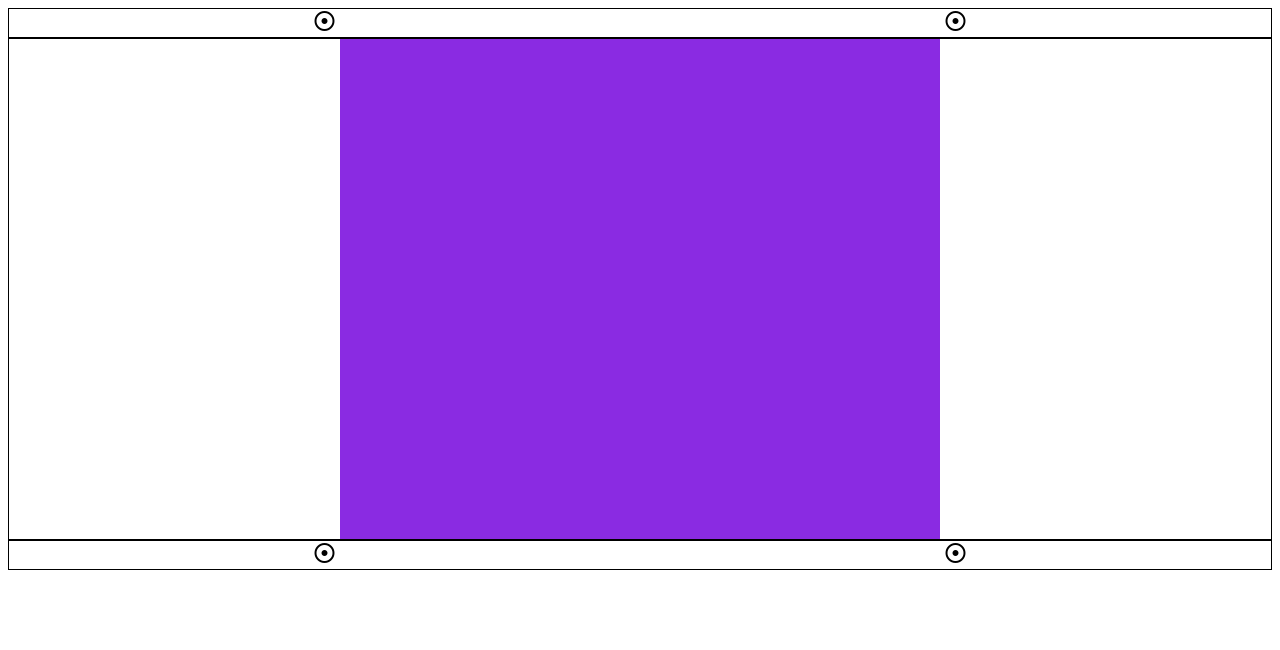
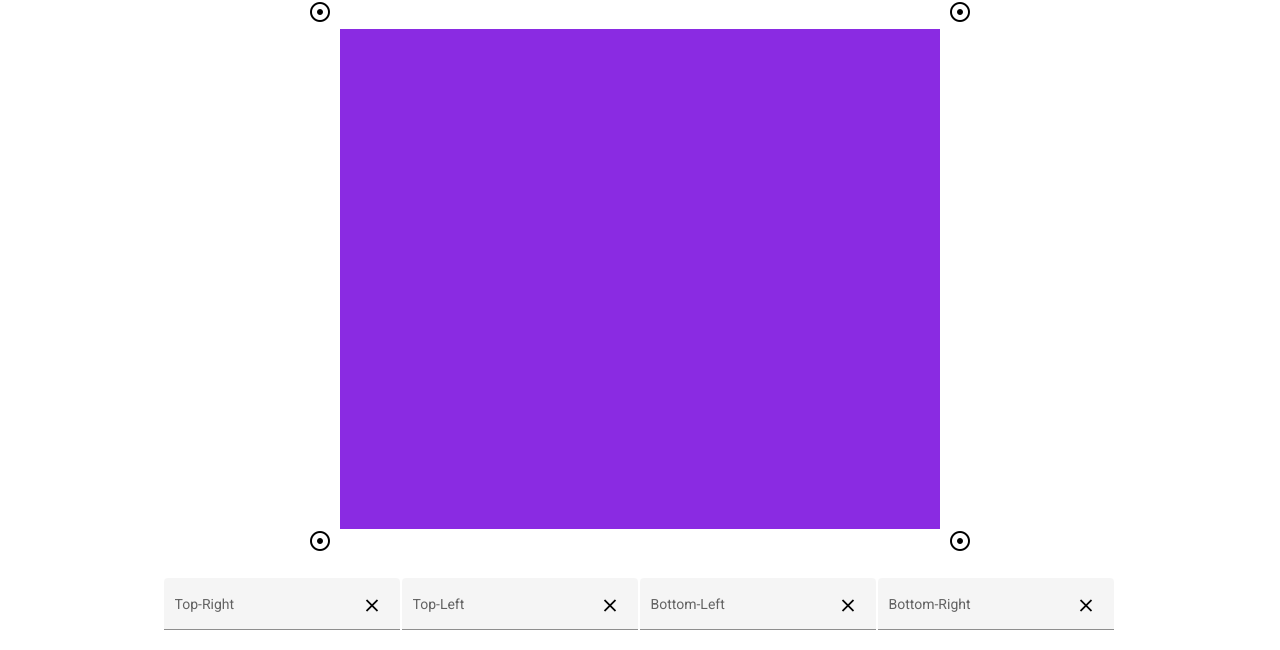
Before and after one commit to dalmasiof/borderRadiusApp, an Angular app: page / in a window 1280 px wide. Shown: the top 650 px of the page. Built offline with nearby package versions, Linux system fonts and the light colour scheme.

Commit message:
start the inputs

```diff
--- a/angular.json
+++ b/angular.json
@@ -30,6 +30,7 @@
               "src/assets"
             ],
             "styles": [
+              "./node_modules/@angular/material/prebuilt-themes/indigo-pink.css",
               "src/styles.css"
             ],
             "scripts": []
@@ -97,6 +98,7 @@
               "src/assets"
             ],
             "styles": [
+              "./node_modules/@angular/material/prebuilt-themes/indigo-pink.css",
               "src/styles.css"
             ],
             "scripts": []
--- a/src/app/app.component.css
+++ b/src/app/app.component.css
@@ -1,15 +1,21 @@
 .outerBox{
-    border: 1px solid black
+    /* border: 1px solid black */
 }
 #innerBox{
-
     background-color: blueviolet;
     width: 600px !important;
     height: 500px !important;
-
 }
 
 .point{
     user-select: none;
     cursor: pointer;
 }
+
+.field{
+        width: 100px !important;
+}
+
+mat-form-field{
+    margin-right: 2px;
+}
--- a/src/app/app.component.html
+++ b/src/app/app.component.html
@@ -1,22 +1,20 @@
-<div  class="outerBox" fxLayout="row" fxLayoutAlign="space-around center">
-  <div fxFLex="50">
+<div fxLayout="row" fxLayoutAlign="space-around center">
+  <div fxFLex="50" style="display: block;">
 
 
-      <mat-icon (mousedown)="pointDown('Tl')"
-      id="Tl" class="material-icons-outlined point">adjust</mat-icon>
-
+    <mat-icon (mousedown)="pointDown('Tl')" id="Tl" class="material-icons-outlined point">adjust</mat-icon>
 
   </div>
 
+
   <div fxFLex="50">
-    <mat-icon (mousedown)="pointDown('Tr')"
-    id="Tr" class="material-icons-outlined point">adjust</mat-icon>
+    <mat-icon (mousedown)="pointDown('Tr')" id="Tr" class="material-icons-outlined point">adjust</mat-icon>
 
   </div>
 
 </div>
 
-<div class="outerBox" fxLayout="row" fxLayoutAlign="space-around center">
+<div fxLayout="row" fxLayoutAlign="space-around center">
   <div fxFLex="20">
 
   </div>
@@ -30,18 +28,57 @@
 </div>
 
 
-<div class="outerBox" fxLayout="row" fxLayoutAlign="space-around center">
+<div fxLayout="row" fxLayoutAlign="space-around center">
   <div fxFLex="50">
-    <mat-icon (mousedown)="pointDown('Bl')"
-    id="Bl" class="material-icons-outlined point">adjust</mat-icon>
+    <mat-icon (mousedown)="pointDown('Bl')" id="Bl" class="material-icons-outlined point">adjust</mat-icon>
 
 
   </div>
 
   <div fxFLex="50">
-    <mat-icon (mousedown)="pointDown('Br')"
-    id="Br" class="material-icons-outlined point">adjust</mat-icon>
+    <mat-icon (mousedown)="pointDown('Br')" id="Br" class="material-icons-outlined point">adjust</mat-icon>
 
   </div>
 
 </div>
+<br>
+<div fxLayout="row" fxLayoutAlign="space-around center">
+  <div fxFLex="50">
+
+    <mat-form-field class="example-form-field" appearance="fill">
+      <mat-label>Top-Right</mat-label>
+      <input matInput type="text">
+      <button matSuffix mat-icon-button>
+        <mat-icon>close</mat-icon>
+      </button>
+    </mat-form-field>
+
+    <mat-form-field class="example-form-field" appearance="fill">
+      <mat-label>Top-Left</mat-label>
+      <input matInput type="text">
+      <button matSuffix mat-icon-button>
+        <mat-icon>close</mat-icon>
+      </button>
+    </mat-form-field>
+
+    <mat-form-field class="example-form-field" appearance="fill">
+      <mat-label>Bottom-Left</mat-label>
+      <input matInput type="text">
+      <button matSuffix mat-icon-button>
+        <mat-icon>close</mat-icon>
+      </button>
+    </mat-form-field>
+
+    <mat-form-field class="example-form-field" appearance="fill">
+      <mat-label>Bottom-Right</mat-label>
+      <input matInput type="text">
+      <button matSuffix mat-icon-button>
+        <mat-icon>close</mat-icon>
+      </button>
+    </mat-form-field>
+
+
+  </div>
+
+
+</div>
--- a/src/app/app.component.ts
+++ b/src/app/app.component.ts
@@ -24,14 +24,11 @@ export class AppComponent implements OnInit {
     var element = document.getElementById("innerBox");
 
     if (element) {
-
-
-
       switch (position) {
 
         case "Tl":
           let tl = 0
-          if(element.style.borderTopLeftRadius.replace('%', '')!="")
+          if (element.style.borderTopLeftRadius.replace('%', '') != "")
             tl = parseInt(element.style.borderTopLeftRadius.replace('%', ''))
 
           tl += multiplier
@@ -41,7 +38,7 @@ export class AppComponent implements OnInit {
 
         case "Tr":
           let tr = 0
-          if(element.style.borderTopRightRadius.replace('%', '')!="")
+          if (element.style.borderTopRightRadius.replace('%', '') != "")
             tr = parseInt(element.style.borderTopRightRadius.replace('%', ''))
 
           tr += multiplier
@@ -52,7 +49,7 @@ export class AppComponent implements OnInit {
 
         case "Br":
           let br = 0
-          if(element.style.borderBottomRightRadius.replace('%', '')!="")
+          if (element.style.borderBottomRightRadius.replace('%', '') != "")
             br = parseInt(element.style.borderBottomRightRadius.replace('%', ''))
 
           br += multiplier
@@ -62,7 +59,7 @@ export class AppComponent implements OnInit {
 
         case "Bl":
           let bl = 0
-          if(element.style.borderBottomLeftRadius.replace('%', '')!="")
+          if (element.style.borderBottomLeftRadius.replace('%', '') != "")
             bl = parseInt(element.style.borderBottomLeftRadius.replace('%', ''))
 
           bl += multiplier
@@ -71,9 +68,6 @@ export class AppComponent implements OnInit {
           break;
       }
     }
-
-
-
   }
 
   pointDown(position: string) {
@@ -84,27 +78,21 @@ export class AppComponent implements OnInit {
     ).subscribe((em: MouseEventInit) => {
       debugger
       let x = em.movementX
+      let valueOfRadius = 1//values do define if the border radsu will increase or decrease
 
       if (x) {
-        if(direction=='r'){
+        if (direction == 'r') {
           if (x > 0) {
-            this.onHoverClick(position, -1);
+            valueOfRadius = -1
+          }
         }
         else {
-            this.onHoverClick(position, 1);
+          if (x < 0) {
+            valueOfRadius = -1
           }
         }
-        else{
-          if (x > 0) {
-            this.onHoverClick(position, 1);
+        this.onHoverClick(position, valueOfRadius);
       }
-          else {
-            this.onHoverClick(position, -1);
-          }
-        }
-
-      }
-
     })
   }
 }
--- a/src/index.html
+++ b/src/index.html
@@ -8,8 +8,10 @@
   <link rel="icon" type="image/x-icon" href="favicon.ico">
   <link href="https://fonts.googleapis.com/icon?family=Material+Icons" rel="stylesheet">
 
+  <link rel="preconnect" href="https://fonts.gstatic.com">
+  <link href="https://fonts.googleapis.com/css2?family=Roboto:wght@300;400;500&display=swap" rel="stylesheet">
 </head>
-<body>
+<body class="mat-typography">
   <app-root></app-root>
 </body>
 </html>
--- a/src/styles.css
+++ b/src/styles.css
@@ -1 +1,4 @@
 /* You can add global styles to this file, and also import other style files */
+
+html, body { height: 100%; }
+body { margin: 0; font-family: Roboto, "Helvetica Neue", sans-serif; }
```
Also changed, not shown: src/app/app.module.ts (+11 -1 lines). Lines whose indentation alone changed are shown as unchanged.
